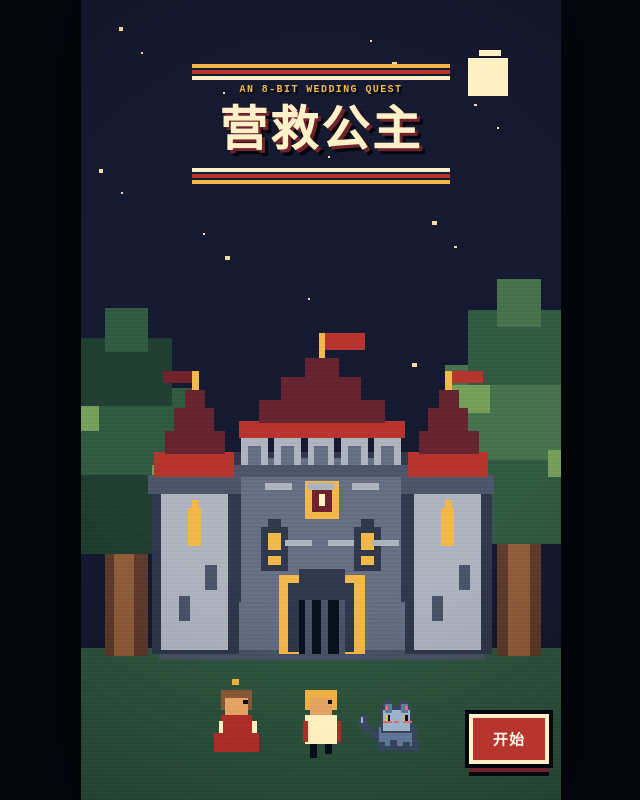
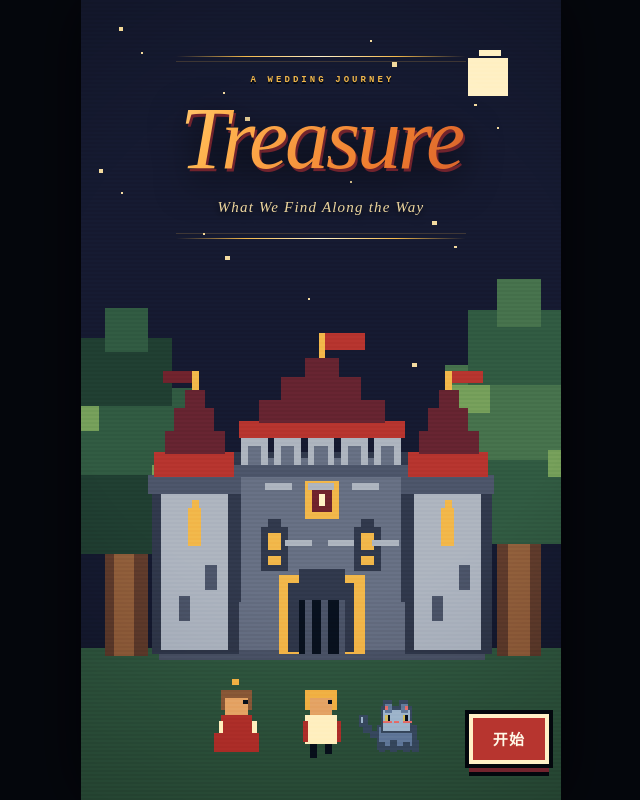
Before and after one commit to FlamingJay/wedding-game, a plain HTML site: page frontend/index.html in a window 1280 px wide. Shown: the whole page, without its empty margins (319-959 px from the left). Drawn offline with Linux system fonts and the light colour scheme.

Commit message:
更新title

```diff
--- a/frontend/game.js
+++ b/frontend/game.js
@@ -1,7 +1,7 @@
 "use strict";
 
 const GAME_CONFIG = Object.freeze({
-  title: "营救公主",
+  title: "Treasure",
   groom: "新郎",
   bride: "新娘",
   date: "2026 年 X 月 X 日",
@@ -34,7 +34,7 @@ const GAME_CONFIG = Object.freeze({
     { full: "./assets/album/full/3M9A9746.webp", thumb: "./assets/album/thumbs/3M9A9746.webp" },
     { full: "./assets/album/full/3M9A9752.webp", thumb: "./assets/album/thumbs/3M9A9752.webp" }
   ],
-  shareText: "接受任务，穿过森林，揭开城堡怪物的秘密。",
+  shareText: "What We Find Along the Way",
 });
 
 const COLORS = Object.freeze({
--- a/frontend/index.html
+++ b/frontend/index.html
@@ -5,14 +5,14 @@
     <meta name="viewport" content="width=device-width, initial-scale=1, viewport-fit=cover, maximum-scale=1, user-scalable=no" />
     <meta name="format-detection" content="telephone=no" />
     <meta name="theme-color" content="#0b1020" />
-    <meta name="description" content="一场关于勇士、王子、公主和一只猫的像素婚礼冒险。" />
+    <meta name="description" content="Treasure — What We Find Along the Way." />
     <link rel="icon" href="data:," />
     <meta property="og:type" content="website" />
-    <meta property="og:title" content="勇士、公主与那只猫" />
-    <meta property="og:description" content="接受任务，穿过森林，揭开城堡怪物的秘密。" />
+    <meta property="og:title" content="Treasure" />
+    <meta property="og:description" content="What We Find Along the Way" />
     <meta property="og:image" content="./assets/welcome-photo.png" />
-    <title>勇士、公主与那只猫</title>
-    <link rel="stylesheet" href="./styles.css?v=20260920-3" />
+    <title>Treasure — What We Find Along the Way</title>
+    <link rel="stylesheet" href="./styles.css?v=20260920-4" />
   </head>
   <body>
     <!--
@@ -33,8 +33,9 @@
 
       <section id="scene-ui" class="scene-ui">
         <div id="title-card" class="title-card hidden">
-          <p class="eyebrow">AN 8-BIT WEDDING QUEST</p>
-          <h1>营救公主</h1>
+          <p class="title-kicker">A WEDDING JOURNEY</p>
+          <h1>Treasure</h1>
+          <p class="title-subtitle">What We Find Along the Way</p>
         </div>
 
         <div id="dialog" class="dialog hidden" role="dialog" aria-modal="false">
--- a/frontend/styles.css
+++ b/frontend/styles.css
@@ -109,54 +109,65 @@ button {
 
 .title-card {
   position: absolute;
-  inset: calc(8vh + var(--safe-top)) 18px auto;
+  inset: calc(7vh + var(--safe-top)) 18px auto;
   text-align: center;
   color: var(--cream);
-  text-shadow: 3px 3px 0 var(--red-dark), 6px 6px 0 var(--shadow);
-  animation: title-arrive 520ms steps(5, end) both;
+  animation: title-arrive 700ms ease-out both;
 }
 
 .title-card::before,
 .title-card::after {
   content: "";
   display: block;
-  width: 58%;
-  height: 4px;
-  margin: 0 auto 16px;
-  background: var(--gold);
-  box-shadow: 0 6px 0 var(--red), 0 12px 0 var(--cream);
+  width: min(68vw, 290px);
+  height: 1px;
+  margin: 0 auto 18px;
+  background: linear-gradient(90deg, transparent, var(--gold) 24%, var(--cream) 50%, var(--gold) 76%, transparent);
+  box-shadow: 0 5px 0 rgb(242 184 75 / 18%);
 }
 
 .title-card::after {
-  margin: 18px auto 0;
-  box-shadow: 0 -6px 0 var(--red), 0 -12px 0 var(--cream);
+  margin: 20px auto 0;
+  box-shadow: 0 -5px 0 rgb(242 184 75 / 18%);
 }
 
-.eyebrow {
-  margin: 0 0 10px;
+.title-kicker {
+  margin: 0 0 12px;
   color: var(--gold);
-  font-size: 10px;
-  font-weight: 700;
-  letter-spacing: 0.14em;
-  text-shadow: 2px 2px 0 var(--shadow);
+  font-family: "Courier New", monospace;
+  font-size: 9px;
+  font-weight: 600;
+  letter-spacing: .34em;
+  text-indent: .34em;
+  text-shadow: 0 2px 0 var(--shadow);
 }
 
 .title-card h1 {
   margin: 0;
-  font-size: clamp(31px, 10vw, 48px);
-  line-height: 1.18;
-  letter-spacing: 0.06em;
-  text-wrap: balance;
+  color: #f6a34a;
+  background: linear-gradient(120deg, #ffe0a0 0%, #ffb44f 28%, #ee7c2f 64%, #c94e28 100%);
+  -webkit-background-clip: text;
+  background-clip: text;
+  -webkit-text-fill-color: transparent;
+  font-family: "Bodoni 72", Didot, Baskerville, "Times New Roman", serif;
+  font-size: clamp(60px, 19vw, 88px);
+  font-style: italic;
+  font-weight: 500;
+  line-height: .95;
+  letter-spacing: -.035em;
+  filter: drop-shadow(2px 3px 0 var(--red-dark)) drop-shadow(0 10px 18px rgb(0 0 0 / 65%));
 }
 
-.subtitle {
-  margin: 14px 0 0;
+.title-subtitle {
+  margin: 16px 0 0;
   color: var(--paper);
-  font-family: "PingFang SC", "Microsoft YaHei", sans-serif;
-  font-size: 13px;
-  font-weight: 700;
-  letter-spacing: 0.12em;
-  text-shadow: 2px 2px 0 var(--shadow);
+  font-family: Baskerville, "Times New Roman", serif;
+  font-size: clamp(12px, 3.6vw, 15px);
+  font-style: italic;
+  font-weight: 400;
+  letter-spacing: .08em;
+  line-height: 1.45;
+  text-shadow: 0 2px 8px var(--shadow);
 }
 
 .dialog {
```
